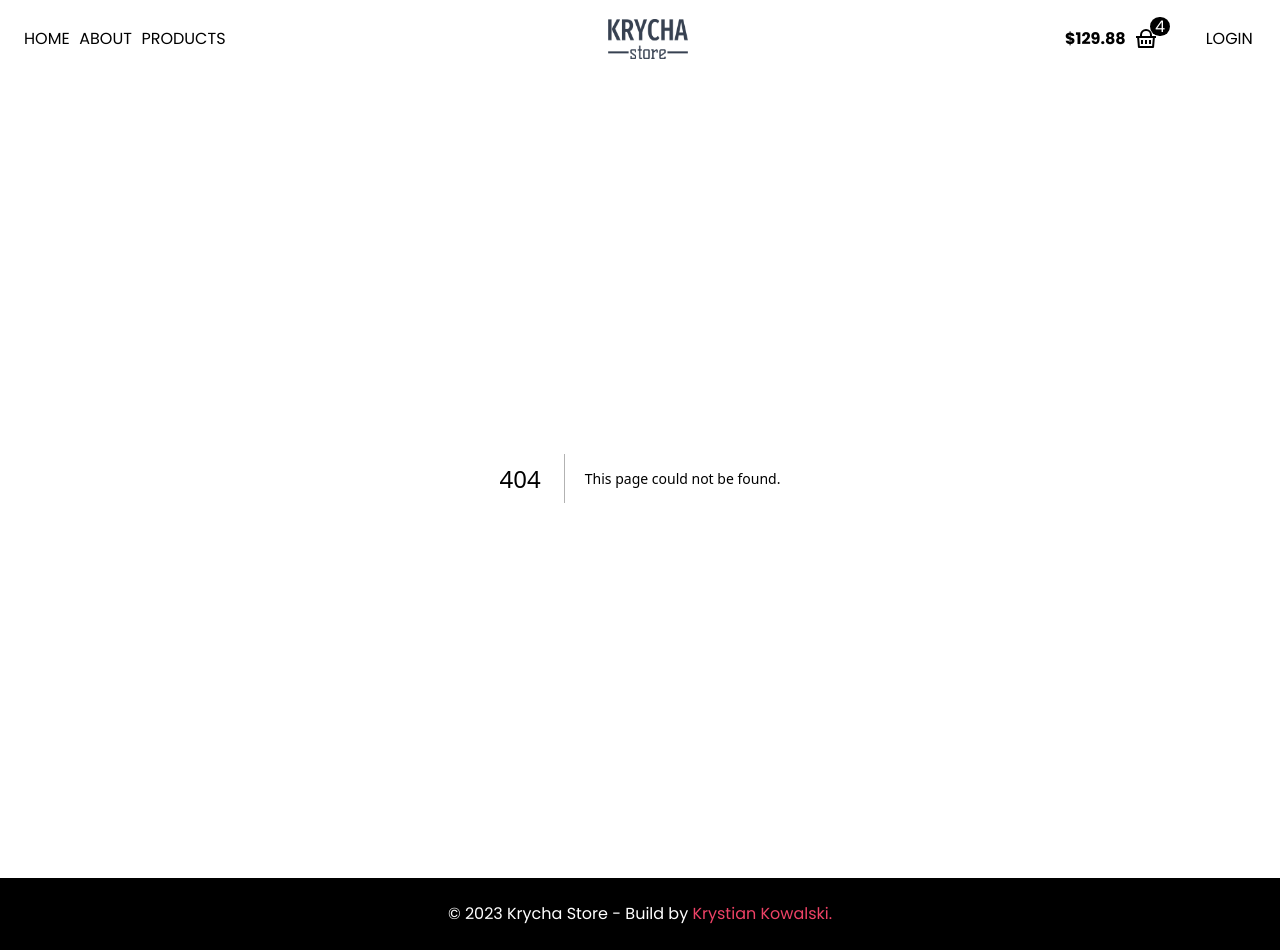
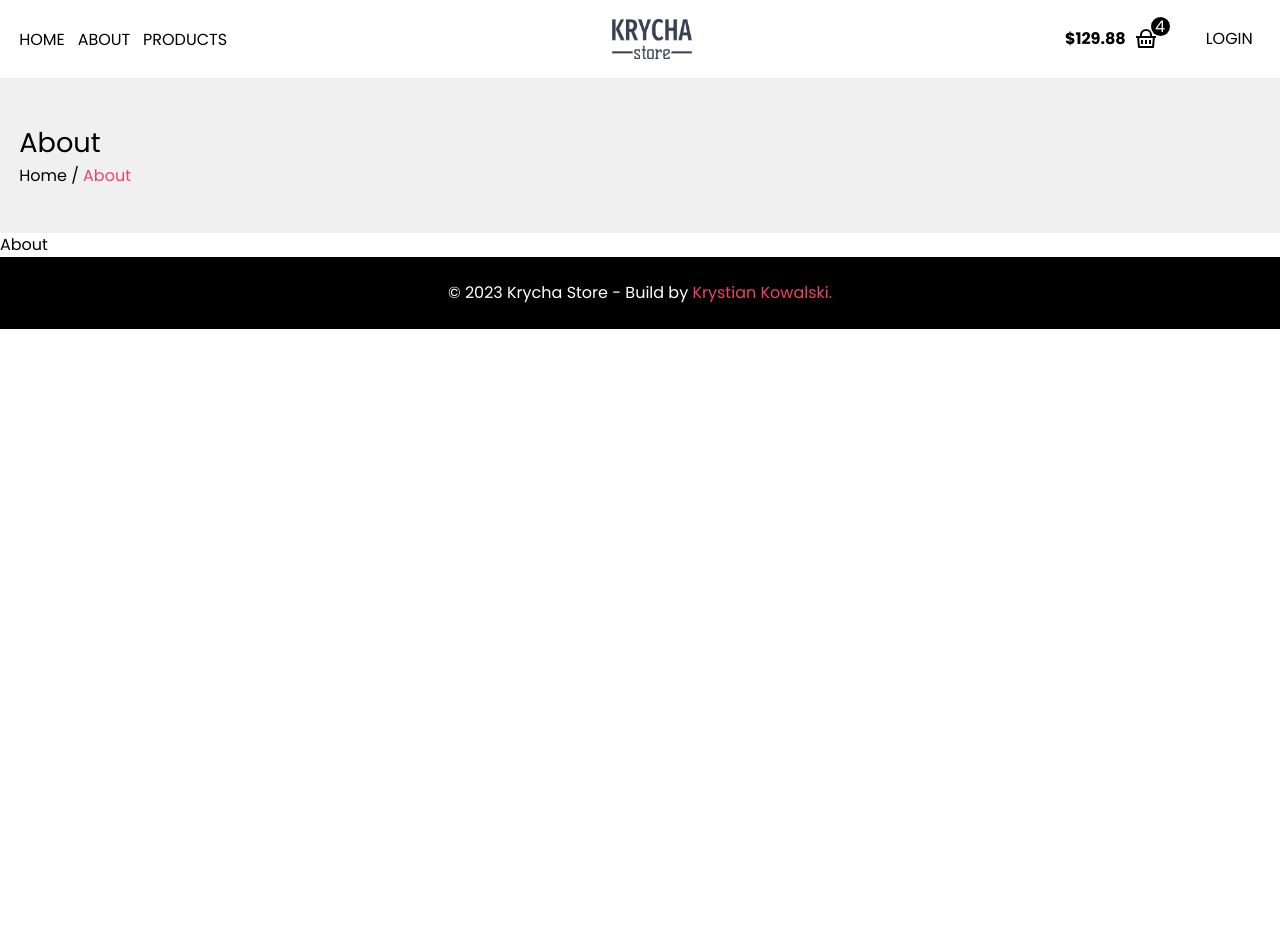
Before and after one commit to Krycha94/fullstack-nextjs-ecommerce, a Next.js app: page /about in a window 1280 px wide. Before the commit this address had no page. After the commit the page ends 800 px from the top, so only its background shows below. Built offline with nearby package versions, Linux system fonts and the light colour scheme.

Commit message:
Create Breadcrumbs and About components

```diff
--- /dev/null
+++ b/app/about/page.tsx
@@ -0,0 +1,12 @@
+import Breadcrumbs from "@/components/Breadcrumbs/Breadcrumbs";
+import About from "@/components/About/About";
+
+const AboutPage = () => {
+	return (
+		<>
+			<Breadcrumbs title="about" />
+			<About />
+		</>
+	);
+};
+export default AboutPage;
--- /dev/null
+++ b/components/About/About.tsx
@@ -0,0 +1,8 @@
+import styles from "./About.module.scss"
+
+const About = () => {
+  return (
+    <div>About</div>
+  )
+}
+export default About
--- /dev/null
+++ b/components/Breadcrumbs/Breadcrumbs.module.scss
@@ -0,0 +1,39 @@
+@use "@/styles/mixins.scss" as m;
+@use "@/styles/breakpoints.scss" as b;
+@use "@/styles/variables" as v;
+
+.breadcrumbs {
+	background-color: v.$color-gray-light;
+	padding: 2rem 0.9rem;
+	text-transform: capitalize;
+	@include b.breakpoint(md) {
+		padding: 2.8rem 1.2rem;
+	}
+
+	&__container {
+		@include m.container;
+	}
+
+	h3 {
+		font-size: 1.7rem;
+		font-weight: 500;
+	}
+
+	span {
+		font-size: 1rem;
+		font-weight: 400;
+		color: v.$color-primary;
+	}
+
+	a {
+		color: v.$color-font;
+		transition: v.$transition;
+		padding: 0.4rem 0;
+
+		&:hover,
+		&:active,
+		&:focus {
+			color: v.$color-primary;
+		}
+	}
+}
--- /dev/null
+++ b/components/Breadcrumbs/Breadcrumbs.tsx
@@ -0,0 +1,20 @@
+import Link from "next/link";
+import styles from "./Breadcrumbs.module.scss";
+
+type BreadcrumbsProps = {
+	title: string;
+};
+
+const Breadcrumbs = ({ title }: BreadcrumbsProps) => {
+	return (
+		<section className={styles.breadcrumbs}>
+			<div className={styles.breadcrumbs__container}>
+				<h3>{title}</h3>
+				<span>
+					<Link href="/">Home /</Link> {title}
+				</span>
+			</div>
+		</section>
+	);
+};
+export default Breadcrumbs;
--- a/components/Header/Header.module.scss
+++ b/components/Header/Header.module.scss
@@ -19,14 +19,14 @@
 	&__nav {
 		display: none;
 		a {
-			padding: 0.2rem 0.3rem;
+			padding: 0.3rem 0.8rem 0.2rem 0;
 			text-transform: uppercase;
 			position: relative;
 			transition: v.$transition;
 			&:hover::after,
 			&:active::after,
 			&:focus::after {
-				width: 50%;
+				width: 70%;
 			}
 
 			&::after {
@@ -35,7 +35,7 @@
 				height: 0.2rem;
 				background-color: v.$color-primary;
 				position: absolute;
-				left: 0.3rem;
+				left: 0;
 				bottom: -0.1rem;
 				transition: v.$transition;
 			}
--- a/components/MobileNav/MobileNav.module.scss
+++ b/components/MobileNav/MobileNav.module.scss
@@ -51,6 +51,13 @@
 			text-transform: uppercase;
 			padding: 1rem 0 1rem 0.6rem;
 			position: relative;
+			transition: v.$transition;
+
+			&:hover,
+			&:active,
+			&:focus {
+				color: v.$color-primary;
+			}
 		}
 	}
 }
--- a/components/Socials/Socials.tsx
+++ b/components/Socials/Socials.tsx
@@ -8,7 +8,9 @@ const Socials = () => {
 		<ul className={styles.socials}>
 			{socials.map((social: SocialType) => (
 				<li key={social.id}>
-					<Link href={social.address}>{social.icon}</Link>
+					<Link href={social.address} target={"_blank"}>
+						{social.icon}
+					</Link>
 				</li>
 			))}
 		</ul>
```
Also changed, not shown: components/About/About.module.scss (added).
